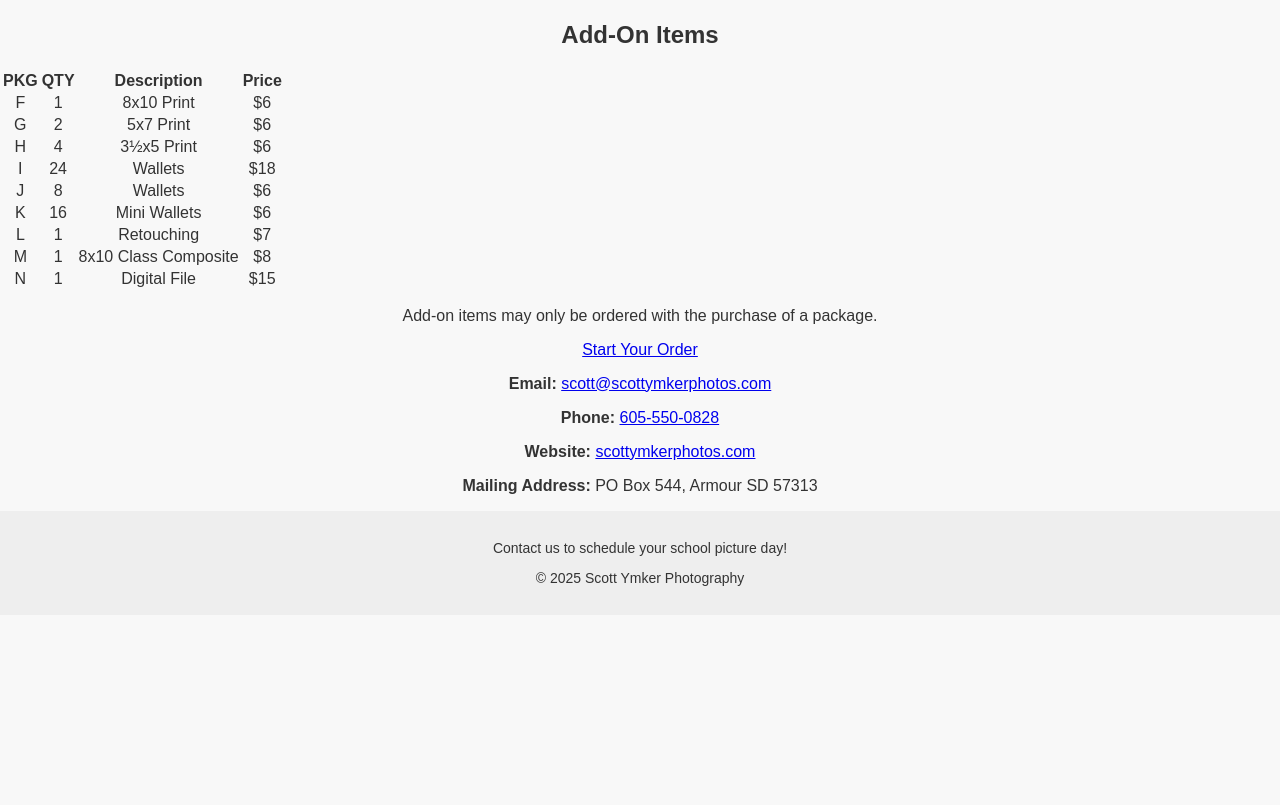
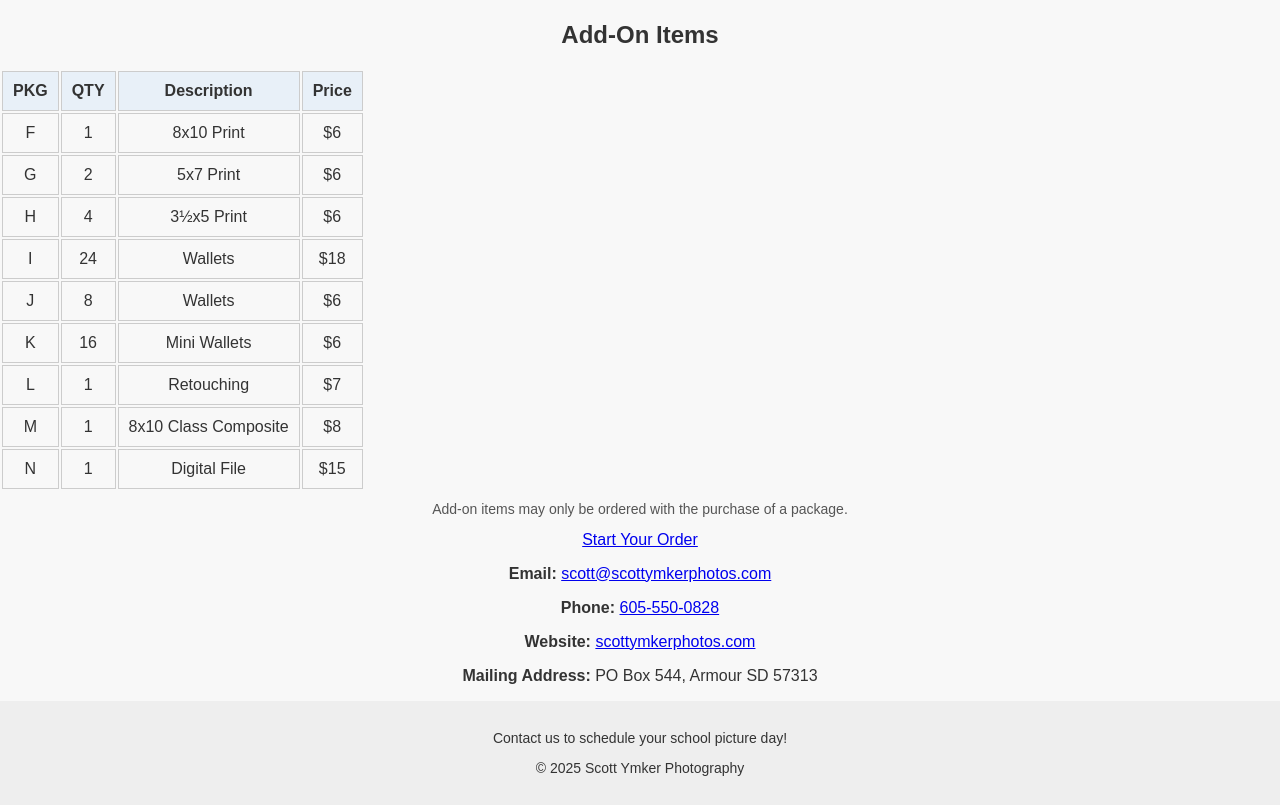
Before and after one commit to scottymker/scott-ymker-site, a plain HTML site: page index.html in a window 1280 px wide. Shown: the part 2606-3411 px from the top of the page. Before the commit the page ends 3221 px from the top, so only its background shows below. Drawn offline with Linux system fonts and the light colour scheme.

Commit message:
Update style.css

```diff
--- a/style.css
+++ b/style.css
@@ -81,7 +81,22 @@ h1 {
     color: #333;
     line-height: 1.6;
 }
-footer {
+.addon-table th,
+.addon-table td {
+    border: 1px solid #ccc;
+    padding: 10px;
+    font-size: 16px;
+}
+.addon-table thead {
+    background-color: #e8f0f8;
+    font-weight: bold;
+}
+.addon-note {
+    font-size: 14px;
+    color: #555;
+    margin-top: 10px;
+}
+    footer {
     background: #eee;
     padding: 15px;
     font-size: 14px;
```
